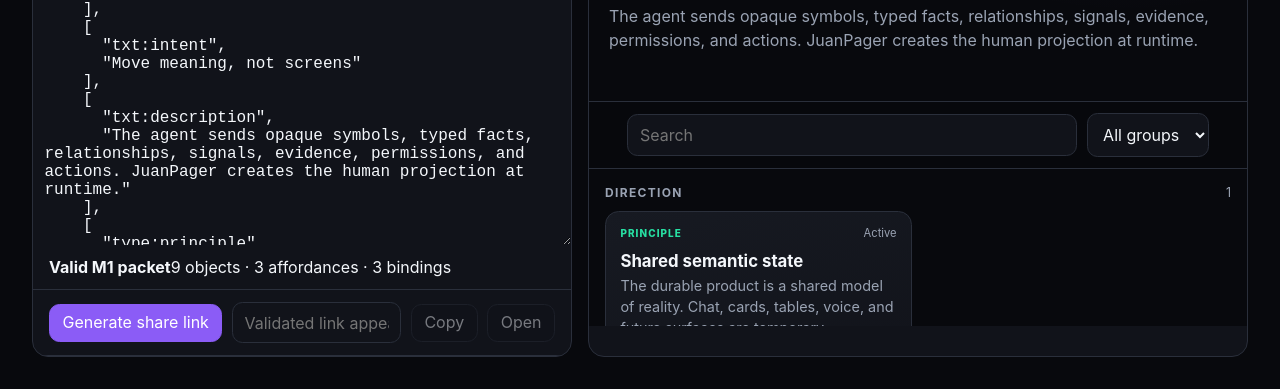
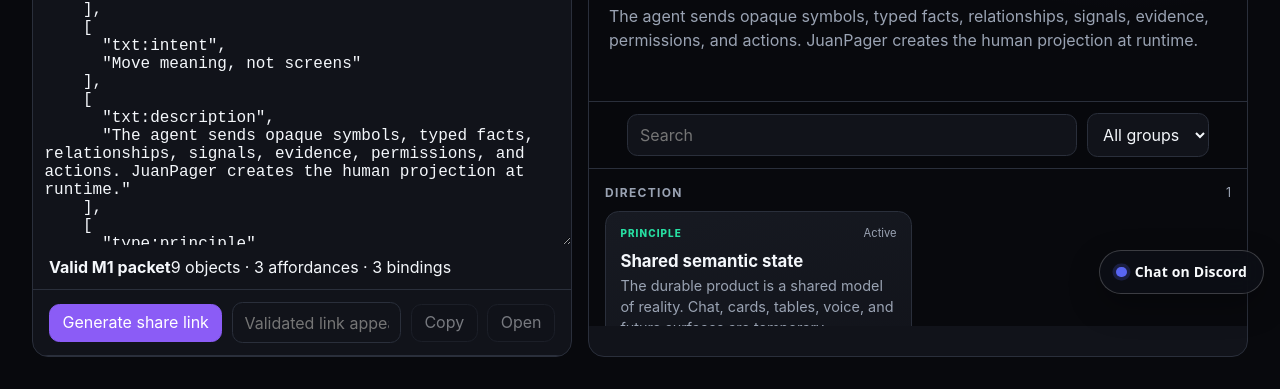
Before and after one commit to CakeRepository/JuanPage, a website built with Vite: page builder.html in a window 1280 px wide. Shown: the part 490-879 px from the top of the page. Built offline with nearby package versions, Linux system fonts and the light colour scheme.

Commit message:
Add Discord chat to the JuanPage builder

```diff
--- a/builder.html
+++ b/builder.html
@@ -17,11 +17,20 @@
     <link rel="icon" href="./juan-icon.svg" type="image/svg+xml" />
     <link rel="apple-touch-icon" href="./juan-icon.svg" />
     <link rel="stylesheet" href="./src/universal.css" />
+    <link rel="stylesheet" href="./community.css" />
     <script src="./config.js"></script>
   </head>
   <body>
+    <a
+      class="jp-community-link"
+      data-community-link
+      href="https://discord.flowdevs.io"
+      target="_blank"
+      rel="noopener noreferrer"
+    >Chat on Discord</a>
     <div id="builder-app"></div>
     <script type="module" src="./src/pwa-entry.ts"></script>
     <script type="module" src="./src/builder.ts"></script>
+    <script src="./community-link.js"></script>
   </body>
 </html>
```
